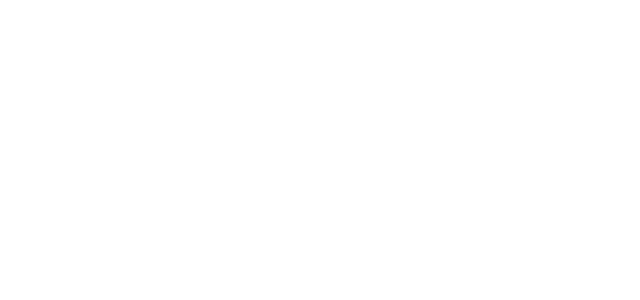
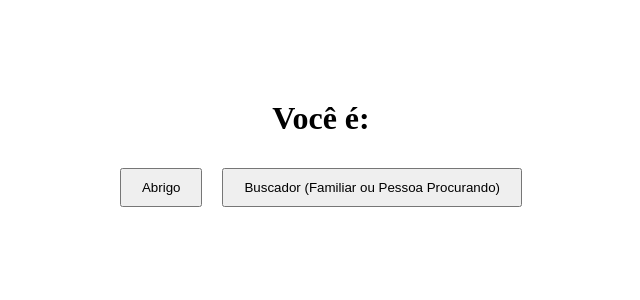
Before and after one commit to gui-diass/FindRS, a React (Vite) app in the folder find-rs/: page / in a window 1280 px wide. Shown: the top 300 px of the page, without its empty margins (319-959 px from the left). Built offline with nearby package versions, Linux system fonts and the light colour scheme.

Commit message:
create main screen with react router

```diff
--- a/find-rs/package.json
+++ b/find-rs/package.json
@@ -12,7 +12,8 @@
   "dependencies": {
     "react": "^19.1.0",
     "react-dom": "^19.1.0",
-    "react-router": "^7.6.0"
+    "react-router": "^7.6.0",
+    "react-router-dom": "^7.6.0"
   },
   "devDependencies": {
     "@eslint/js": "^9.25.0",
--- a/find-rs/src/App.jsx
+++ b/find-rs/src/App.jsx
@@ -1,9 +1,14 @@
-function App() {
+import { Routes, Route } from 'react-router-dom'
+import Home from './pages/Home'
+import Abrigo from './pages/Abrigo'
+import Busca from './pages/Busca'
 
+export default function App() {
   return (
-    <>
-    </>
+    <Routes>
+      <Route path="/" element={<Home />} />
+      <Route path="/abrigo" element={<Abrigo />} />
+      <Route path="/busca" element={<Busca />} />
+    </Routes>
   )
 }
-
-export default App
--- a/find-rs/src/main.jsx
+++ b/find-rs/src/main.jsx
@@ -1,9 +1,12 @@
 import { StrictMode } from 'react'
 import { createRoot } from 'react-dom/client'
+import { BrowserRouter } from 'react-router-dom'
 import App from './App.jsx'
 
 createRoot(document.getElementById('root')).render(
   <StrictMode>
-    <App />
+    <BrowserRouter>
+      <App />
+    </BrowserRouter>
   </StrictMode>,
 )
--- /dev/null
+++ b/find-rs/src/pages/Abrigo.jsx
@@ -0,0 +1,3 @@
+export default function Abrigo() {
+  return <h2 style={{ textAlign: 'center', marginTop: '100px' }}>Área do Abrigo (Upload de pessoas abrigadas)</h2>
+}
--- /dev/null
+++ b/find-rs/src/pages/Busca.jsx
@@ -0,0 +1,3 @@
+export default function Busca() {
+  return <h2 style={{ textAlign: 'center', marginTop: '100px' }}>Área do Buscador (Familiar ou Pessoa procurando)</h2>
+}
--- /dev/null
+++ b/find-rs/src/pages/Home.jsx
@@ -0,0 +1,17 @@
+import { useNavigate } from 'react-router-dom'
+
+export default function Home() {
+  const navigate = useNavigate()
+
+  return (
+    <div style={{ textAlign: 'center', marginTop: '100px' }}>
+      <h1>Você é:</h1>
+      <button onClick={() => navigate('/abrigo')} style={{ margin: '10px', padding: '10px 20px' }}>
+        Abrigo
+      </button>
+      <button onClick={() => navigate('/busca')} style={{ margin: '10px', padding: '10px 20px' }}>
+        Buscador (Familiar ou Pessoa Procurando)
+      </button>
+    </div>
+  )
+}
```
Also changed, not shown: 1 other file (tests, documents, lock files or other folders).
